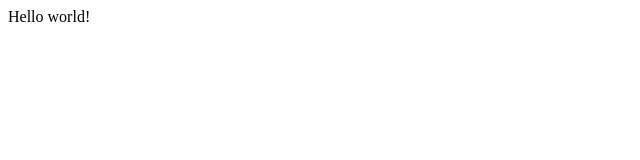
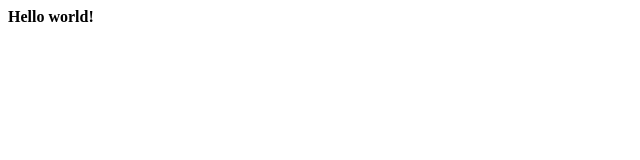
Before and after one commit to mikegowen/react-starter, a React app: page / in a window 1280 px wide. Shown: the top 160 px of the page, without its empty margins (0-640 px from the left). Built offline with nearby package versions, Linux system fonts and the light colour scheme.

Commit message:
Updated app with latest instructions

```diff
--- a/package.json
+++ b/package.json
@@ -1,7 +1,7 @@
 {
   "name": "react-starter",
   "version": "1.0.0",
-  "description": "A basic React starter app.",
+  "description": "A barebones React starter app.",
   "main": "index.js",
   "scripts": {
     "start": "webpack-dev-server --open --hot --mode development",
@@ -29,7 +29,7 @@
     "react-dom": "^16.11.0",
     "style-loader": "^1.0.0",
     "webpack": "^4.41.2",
-    "webpack-cli": "^3.3.9",
+    "webpack-cli": "^3.3.10",
     "webpack-dev-server": "^3.9.0"
   }
 }
--- /dev/null
+++ b/src/components/App.jsx
@@ -0,0 +1,12 @@
+import React from "react";
+import "../styles/App.css"
+
+function App() {
+  return (
+    <div className="App">
+      Hello world!
+    </div>
+  );
+};
+
+export default App;
--- a/src/index.html
+++ b/src/index.html
@@ -4,7 +4,7 @@
 <head>
   <meta charset="utf-8" />
   <meta name="viewport" content="width=device-width, initial-scale=1, shrink-to-fit=no">
-  <title>My Project</title>
+  <title>React Starter</title>
 </head>
 
 <body>
--- a/src/index.js
+++ b/src/index.js
@@ -1,8 +1,5 @@
 import React from "react";
 import ReactDOM from "react-dom";
-
-const App = () => {
-  return <div>Hello world!</div>;
-};
+import App from "./components/App.jsx"
 
 ReactDOM.render(<App />, document.querySelector("#root"));
--- /dev/null
+++ b/src/styles/App.css
@@ -0,0 +1,3 @@
+.App {
+  font-weight: bold;
+}
--- a/webpack.config.js
+++ b/webpack.config.js
@@ -1,4 +1,5 @@
 const HtmlWebPackPlugin = require("html-webpack-plugin");
+const path = require("path");
 
 module.exports = {
   module: {
@@ -10,8 +11,8 @@ module.exports = {
           loader: "babel-loader",
           options: {
             presets: [
-              '@babel/preset-env',
-              '@babel/preset-react',
+              "@babel/preset-env",
+              "@babel/preset-react",
             ]
           }
         }
@@ -22,6 +23,13 @@ module.exports = {
           {
             loader: "html-loader"
           }
+        ]
+      },
+      {
+        test: /\.css$/,
+        use: [
+          "style-loader",
+          "css-loader"
         ]
       }
     ]
@@ -34,6 +42,6 @@ module.exports = {
   ],
   output: {
     path: path.resolve(__dirname, 'dist'),
-    filename: '[name].[contenthash].js'
+    filename: '[name].[hash].js'
   }
 };
```
Also changed, not shown: 1 other file (tests, documents, lock files or other folders).
